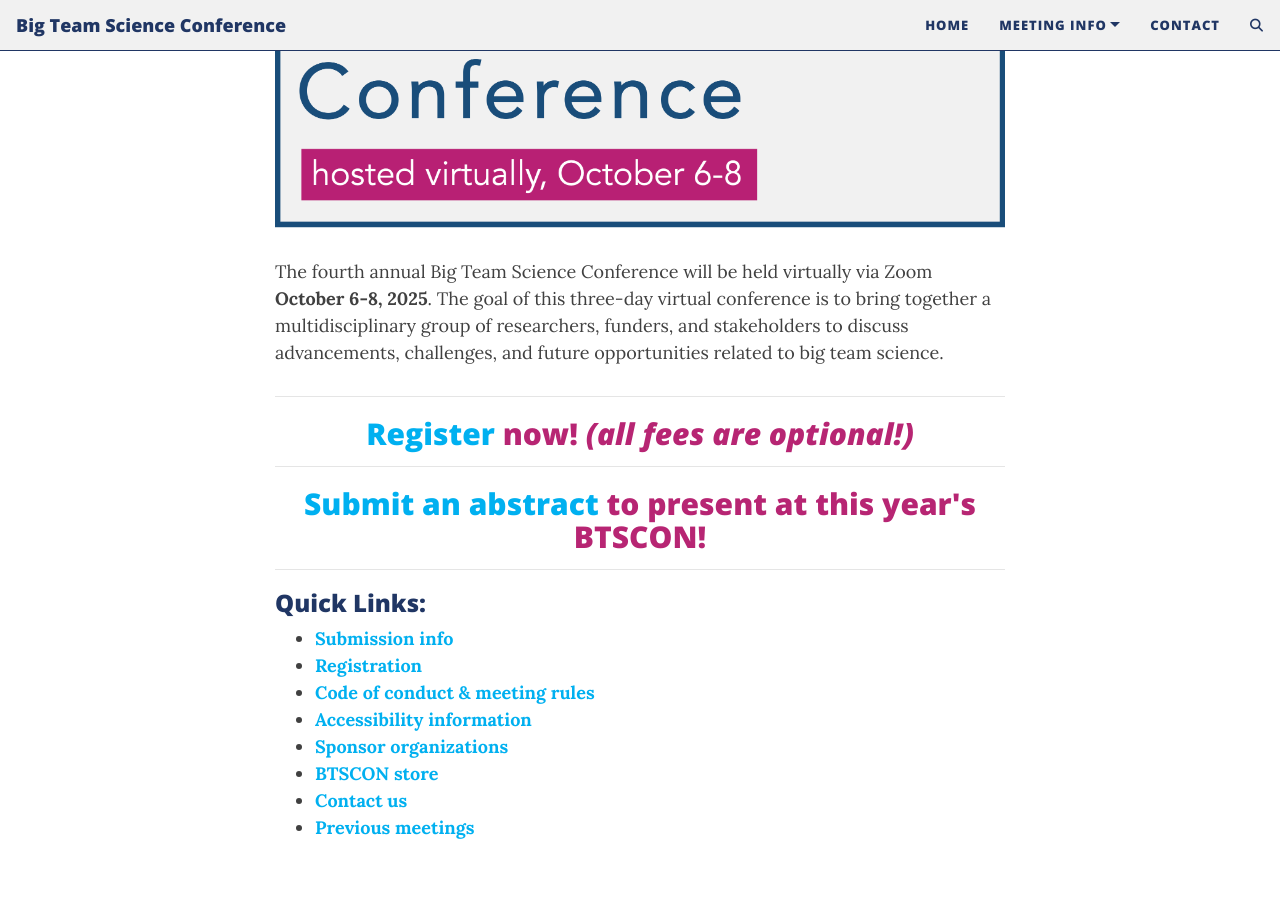
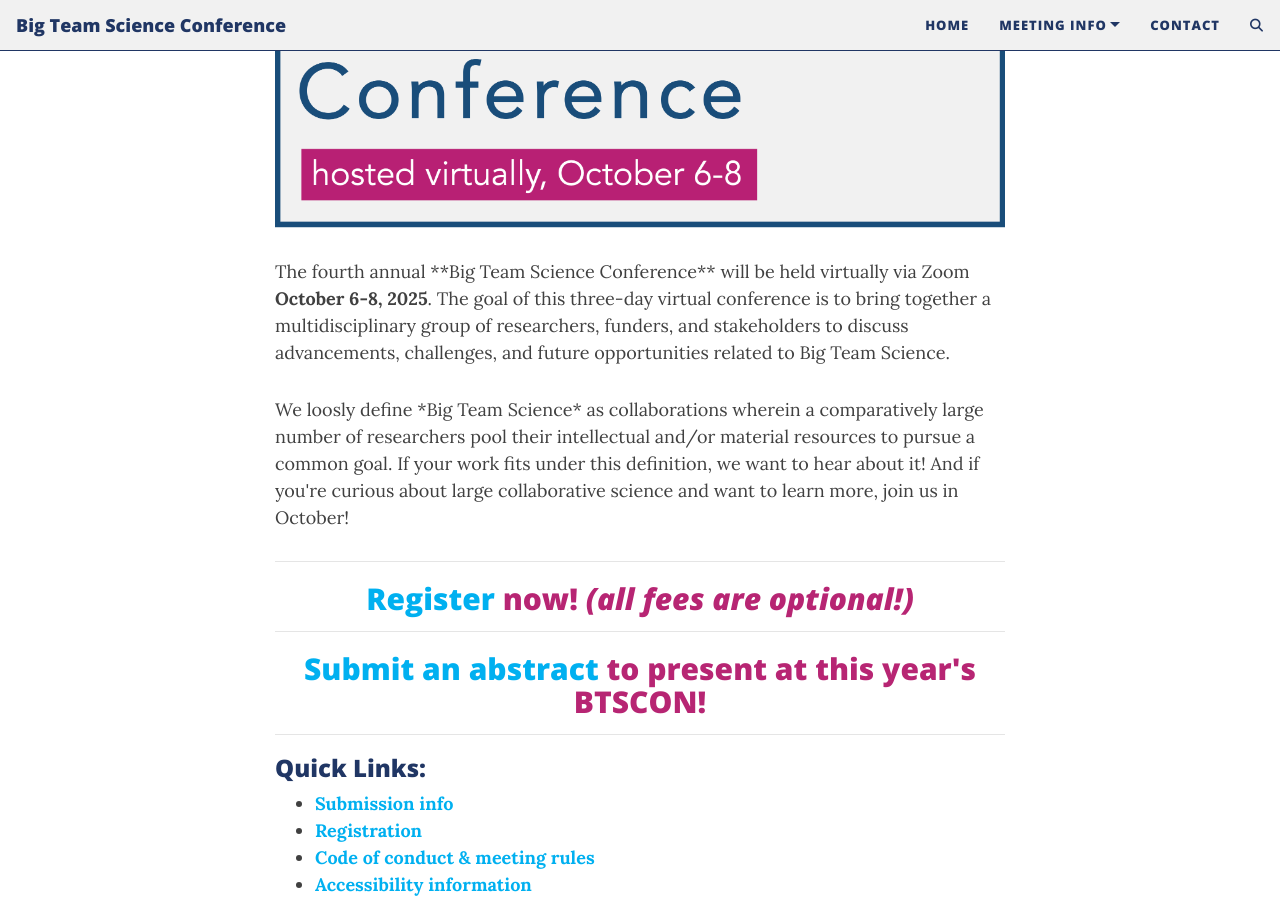
Before and after one commit to bigteamscienceconference/bigteamscienceconference.github.io, a Jekyll site: the page built from index.md, in a window 1280 px wide and 900 px high, scrolled down 311 px. Built offline with Jekyll 4.4.1, drawn with Linux system fonts in a browser that asks for light colours; comment, search, counter and statistics services are not loaded.

Commit message:
Update index.md

```diff
--- a/index.md
+++ b/index.md
@@ -7,7 +7,9 @@ layout: page
 
 
 
-<p>The fourth annual Big Team Science Conference will be held virtually via Zoom <b>October 6-8, 2025</b>. The goal of this three-day virtual conference is to bring together a multidisciplinary group of researchers, funders, and stakeholders to discuss advancements, challenges, and future opportunities related to big team science. </p>
+<p>The fourth annual **Big Team Science Conference** will be held virtually via Zoom <b>October 6-8, 2025</b>. The goal of this three-day virtual conference is to bring together a multidisciplinary group of researchers, funders, and stakeholders to discuss advancements, challenges, and future opportunities related to Big Team Science. </p>
+
+<p>We loosly define *Big Team Science* as collaborations wherein a comparatively large number of researchers pool their intellectual and/or material resources to pursue a common goal. If your work fits under this definition, we want to hear about it! And if you're curious about large collaborative science and want to learn more, join us in October!</p>
 
 ***
 
```
